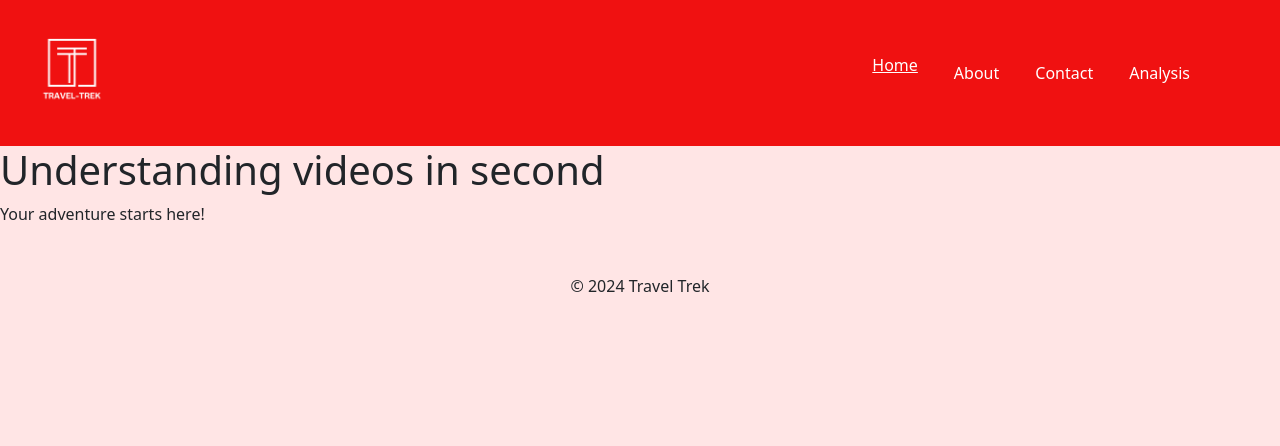
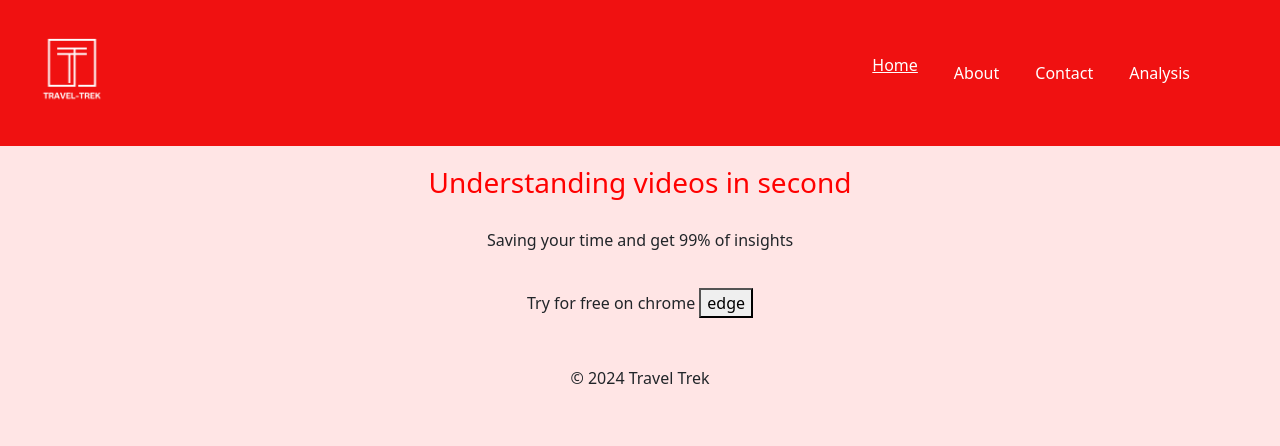
Before and after one commit to AmbreenGulfraz09/Travel_Trek, a Django app: page / in a window 1280 px wide. Shown: the top 446 px of the page. Run offline with Django 5.2, Linux system fonts and the light colour scheme.

Commit message:
home page

```diff
--- a/App/templates/App/base.html
+++ b/App/templates/App/base.html
@@ -20,8 +20,7 @@
             <div class="container-fluid">
                 <!-- Logo section -->
                 <a href="{% url 'home' %}" class="navbar-brand">
-                    <img src="{% static 'images/TRAVEL-TREK-White.png' %}" alt="Logo" width="120" height="120"
-                        class="logo">
+                    <img src="{% static 'images/TRAVEL-TREK-White.png' %}" alt="Logo" width="120" height="120" class="logo">
                 </a>
 
                 <!-- Toggler for mobile view -->
--- a/App/templates/App/home.html
+++ b/App/templates/App/home.html
@@ -1,13 +1,28 @@
 
 {% extends 'App/base.html' %}
+{% load static %}
+{% block content %}
+<!DOCTYPE html>
+<html lang="en">
+<head>
+    <meta charset="UTF-8">
+    <link rel="stylesheet" type="text/css" href="{% static 'css/home.css' %}">
+    <meta name="viewport" content="width=device-width, initial-scale=1.0">
+    <title>Home</title>
+</head>
+<body>
 
-
-{% block title %}Home - Travel Trek{% endblock %}
-
-{% block content %}
+</body>
+</html>
 
     <div class="home-page">
-        <h1>Understanding videos in second</h1>
-        <p>Your adventure starts here!</p>
+
+        <h3>Understanding videos in second</h3>
+        <p>Saving your time and get 99% of insights</p>
+
+        <div class="edge">
+            <buttonn > <img src="" alt="">Try for free on chrome</button>
+                <button>edge</button>
+        </div>
     </div>
 {% endblock %}
--- a/static/css/base.css
+++ b/static/css/base.css
@@ -3,8 +3,8 @@ body {
     background-color: rgba(255, 0, 0, 0.1) !important;
 }
 
-.navbar {
-    background-color: #F01111;
+.navbar{
+    background-color: #F01111 !important;
 
 }
 
@@ -23,8 +23,10 @@ body {
 .navbar-brand,
 .nav-link {
     color: #FFFFFF !important;
+    text-decoration: none;
 
 }
+
 
 /* Hover effect on nav-link in Bootstrap */
 /* Hover effect for nav-link */
--- a/static/css/home.css
+++ b/static/css/home.css
@@ -1,3 +1,17 @@
-h1{
-    color: red;
+.home-page{
+
+    margin-top: 20px;
+   margin-top: 20px;
 }
+.home-page>h3{
+    color: red !important;
+    text-align: center;
+}
+.home-page>p{
+    text-align: center;
+    padding: 20px;
+}
+.edge{
+    display: flex;
+    justify-content: center;
+}
```
